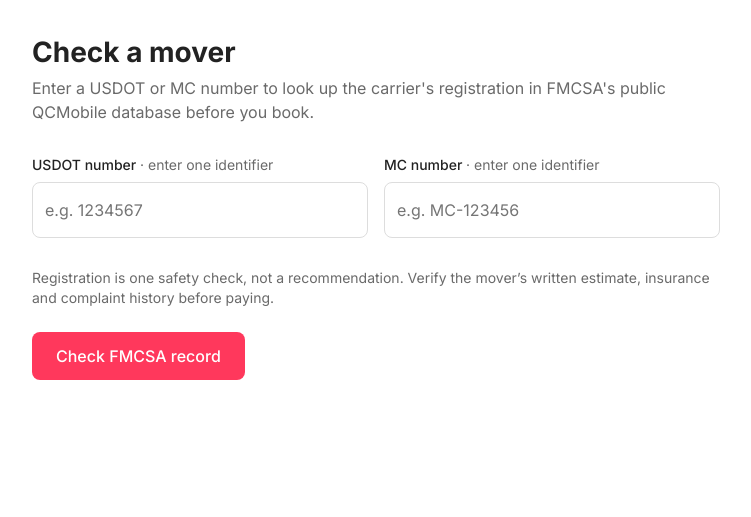
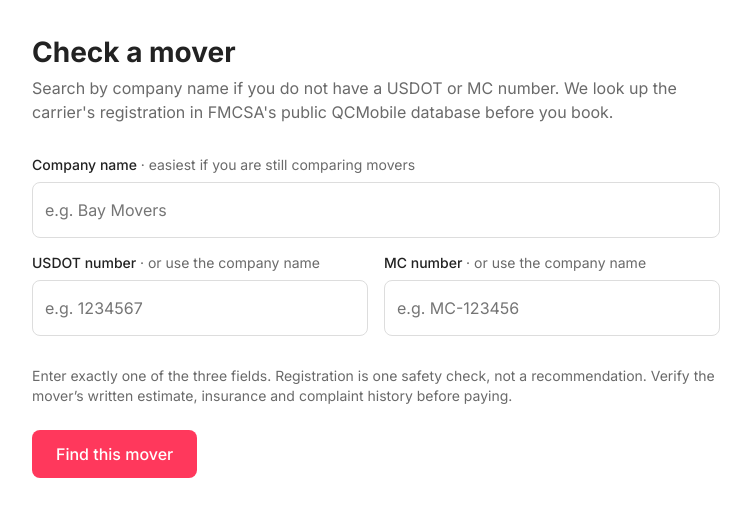
Before and after one commit to jianiye-coder/relocation-agent, a FastAPI app: page /mover-check in a window 1280 px wide. Shown: the part 80-597 px from the top of the page, without its empty margins (264-1015 px from the left). Run offline with FastAPI, Linux system fonts and the light colour scheme; some libraries are stand-ins or nearby versions.

Commit message:
Search FMCSA movers by company name

```diff
--- a/moving_agent/adapters/base.py
+++ b/moving_agent/adapters/base.py
@@ -117,6 +117,7 @@ class CarrierCheck(BaseModel):
     query: str
     found: bool
     usdot_number: int | None = None
+    mc_number: int | None = None
     legal_name: str = ""
     dba_name: str = ""
     allowed_to_operate: bool | None = None
--- a/moving_agent/web/app.py
+++ b/moving_agent/web/app.py
@@ -334,8 +334,9 @@ def listing_check(request: Request, text: str = Form(...), price_usd: str = Form
 
 # ---- mover vetting ----
 
-def _mover_check_context(*, result=None, error: str = "", usdot: str = "", mc: str = "") -> dict:
-    return {"result": result, "error": error, "form": {"usdot": usdot, "mc": mc}}
+def _mover_check_context(*, result=None, matches=None, error: str = "", name: str = "", usdot: str = "", mc: str = "") -> dict:
+    return {"result": result, "matches": matches or [], "error": error,
+            "form": {"name": name, "usdot": usdot, "mc": mc}}
 
 
 @app.get("/mover-check", response_class=HTMLResponse)
@@ -344,27 +345,31 @@ def mover_check_form(request: Request):
 
 
 @app.post("/mover-check", response_class=HTMLResponse)
-async def mover_check(request: Request, usdot: str = Form(""), mc: str = Form("")):
-    """Look up one carrier identifier in FMCSA's QCMobile registry."""
-    usdot, mc = usdot.strip(), mc.strip()
-    if bool(usdot) == bool(mc):
+async def mover_check(request: Request, name: str = Form(""), usdot: str = Form(""), mc: str = Form("")):
+    """Look up a carrier by name or one identifier in FMCSA's QCMobile registry."""
+    name, usdot, mc = name.strip(), usdot.strip(), mc.strip()
+    if sum(bool(value) for value in (name, usdot, mc)) != 1:
         return templates.TemplateResponse(
             request, "mover_check.html",
-            _mover_check_context(error="Enter either a USDOT number or an MC number — not both.", usdot=usdot, mc=mc),
+            _mover_check_context(error="Enter a company name, USDOT number, or MC number — one only.", name=name, usdot=usdot, mc=mc),
             status_code=422,
         )
     if usdot and not usdot.isdigit():
         return templates.TemplateResponse(
             request, "mover_check.html",
-            _mover_check_context(error="USDOT numbers contain digits only.", usdot=usdot, mc=mc), status_code=422,
+            _mover_check_context(error="USDOT numbers contain digits only.", name=name, usdot=usdot, mc=mc), status_code=422,
         )
     if mc and not any(char.isdigit() for char in mc):
         return templates.TemplateResponse(
             request, "mover_check.html",
-            _mover_check_context(error="Enter the digits from the MC number, for example MC-123456.", usdot=usdot, mc=mc), status_code=422,
+            _mover_check_context(error="Enter the digits from the MC number, for example MC-123456.", name=name, usdot=usdot, mc=mc), status_code=422,
         )
     try:
-        result = await FMCSAAdapter().check(usdot=int(usdot) if usdot else None, mc=mc or None)
+        adapter = FMCSAAdapter()
+        if name:
+            matches = await adapter.search(name)
+            return templates.TemplateResponse(request, "mover_check.html", _mover_check_context(matches=matches, name=name))
+        result = await adapter.check(usdot=int(usdot) if usdot else None, mc=mc or None)
     except AdapterError as exc:
         message = (
             "Add FMCSA_WEB_KEY to .env before checking live records."
@@ -372,6 +377,6 @@ async def mover_check(request: Request, usdot: str = Form(""), mc: str = Form(""
         )
         return templates.TemplateResponse(
             request, "mover_check.html",
-            _mover_check_context(error=f"FMCSA lookup unavailable: {message}", usdot=usdot, mc=mc), status_code=502,
+            _mover_check_context(error=f"FMCSA lookup unavailable: {message}", name=name, usdot=usdot, mc=mc), status_code=502,
         )
     return templates.TemplateResponse(request, "mover_check.html", _mover_check_context(result=result, usdot=usdot, mc=mc))
--- a/moving_agent/web/templates/mover_check.html
+++ b/moving_agent/web/templates/mover_check.html
@@ -2,26 +2,55 @@
 {% block title %}Check a mover{% endblock %}
 {% block content %}
 <h1>Check a mover</h1>
-<p class="lead">Enter a USDOT or MC number to look up the carrier's registration in FMCSA's public QCMobile database before you book.</p>
+<p class="lead">Search by company name if you do not have a USDOT or MC number. We look up the carrier's registration in FMCSA's public QCMobile database before you book.</p>
 
 {% if error %}
 <div class="errors" role="alert"><strong>Couldn't check this mover.</strong><br>{{ error }}</div>
 {% endif %}
 
 <form method="post" action="/mover-check" data-busy="Checking FMCSA registration…">
+  <div class="field">
+    <label for="name">Company name <span class="hint">· easiest if you are still comparing movers</span></label>
+    <input id="name" name="name" value="{{ form.name }}" autocomplete="organization" placeholder="e.g. Bay Movers" aria-describedby="mover-help">
+  </div>
   <div class="row">
     <div class="field">
-      <label for="usdot">USDOT number <span class="hint">· enter one identifier</span></label>
+      <label for="usdot">USDOT number <span class="hint">· or use the company name</span></label>
       <input id="usdot" name="usdot" inputmode="numeric" pattern="[0-9]*" value="{{ form.usdot }}" autocomplete="off" placeholder="e.g. 1234567" aria-describedby="mover-help">
     </div>
     <div class="field">
-      <label for="mc">MC number <span class="hint">· enter one identifier</span></label>
+      <label for="mc">MC number <span class="hint">· or use the company name</span></label>
       <input id="mc" name="mc" value="{{ form.mc }}" autocomplete="off" placeholder="e.g. MC-123456" aria-describedby="mover-help">
     </div>
   </div>
-  <p id="mover-help" class="muted">Registration is one safety check, not a recommendation. Verify the mover’s written estimate, insurance and complaint history before paying.</p>
-  <div class="actions"><button class="btn btn-primary" type="submit">Check FMCSA record</button></div>
+  <p id="mover-help" class="muted">Enter exactly one of the three fields. Registration is one safety check, not a recommendation. Verify the mover’s written estimate, insurance and complaint history before paying.</p>
+  <div class="actions"><button class="btn btn-primary" type="submit">Find this mover</button></div>
 </form>
+
+{% if form.name and not result and not matches and not error %}
+<section class="card" aria-labelledby="matches-heading">
+  <h2 id="matches-heading">No matching FMCSA records</h2>
+  <p class="muted">Try the legal name or DBA exactly as it appears on the mover’s quote or website.</p>
+</section>
+{% endif %}
+
+{% if matches %}
+<section aria-labelledby="matches-heading">
+  <h2 id="matches-heading">Choose the mover</h2>
+  <p class="muted">Confirm the location and name before checking this record.</p>
+  {% for match in matches %}
+  <article class="card">
+    <h3>{{ match.legal_name or "Unnamed FMCSA carrier" }}</h3>
+    {% if match.dba_name %}<p class="muted">DBA {{ match.dba_name }}</p>{% endif %}
+    <p>{{ match.city }}{% if match.city and match.state %}, {% endif %}{{ match.state }} · USDOT {{ match.usdot_number or "not listed" }}{% if match.mc_number %} · MC {{ match.mc_number }}{% endif %}</p>
+    <form method="post" action="/mover-check" data-busy="Checking this record…">
+      <input type="hidden" name="usdot" value="{{ match.usdot_number }}">
+      <button class="btn btn-secondary" type="submit">Use this mover</button>
+    </form>
+  </article>
+  {% endfor %}
+</section>
+{% endif %}
 
 {% if result %}
 <section class="card raised" aria-labelledby="mover-result">
@@ -42,6 +71,7 @@
       <tr><th scope="row">Legal name</th><td>{{ result.legal_name }}</td></tr>
       {% if result.dba_name %}<tr><th scope="row">Doing business as</th><td>{{ result.dba_name }}</td></tr>{% endif %}
       {% if result.usdot_number %}<tr><th scope="row">USDOT</th><td>{{ result.usdot_number }}</td></tr>{% endif %}
+      {% if result.mc_number %}<tr><th scope="row">MC</th><td>{{ result.mc_number }}</td></tr>{% endif %}
       {% if result.city or result.state %}<tr><th scope="row">Location</th><td>{{ [result.city, result.state]|reject('equalto', '')|join(', ') }}</td></tr>{% endif %}
     </tbody>
   </table>
```
Also changed, not shown: moving_agent/adapters/fmcsa.py (+52 -29 lines), tests/fixtures/fmcsa/name_list.json (added, +1 -0 lines), tests/test_adapters.py (+8 -0 lines), tests/test_web.py (+19 -1 lines).
